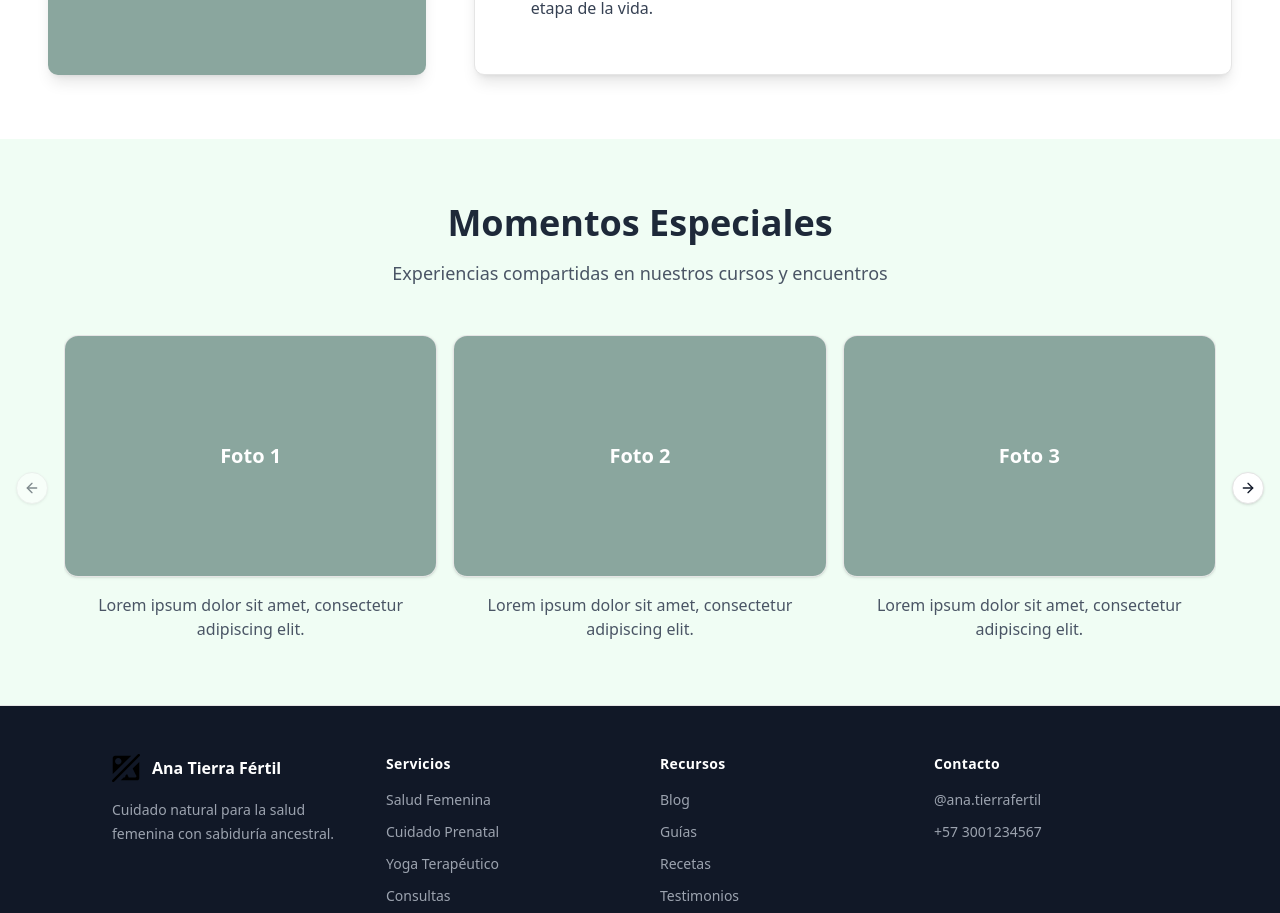
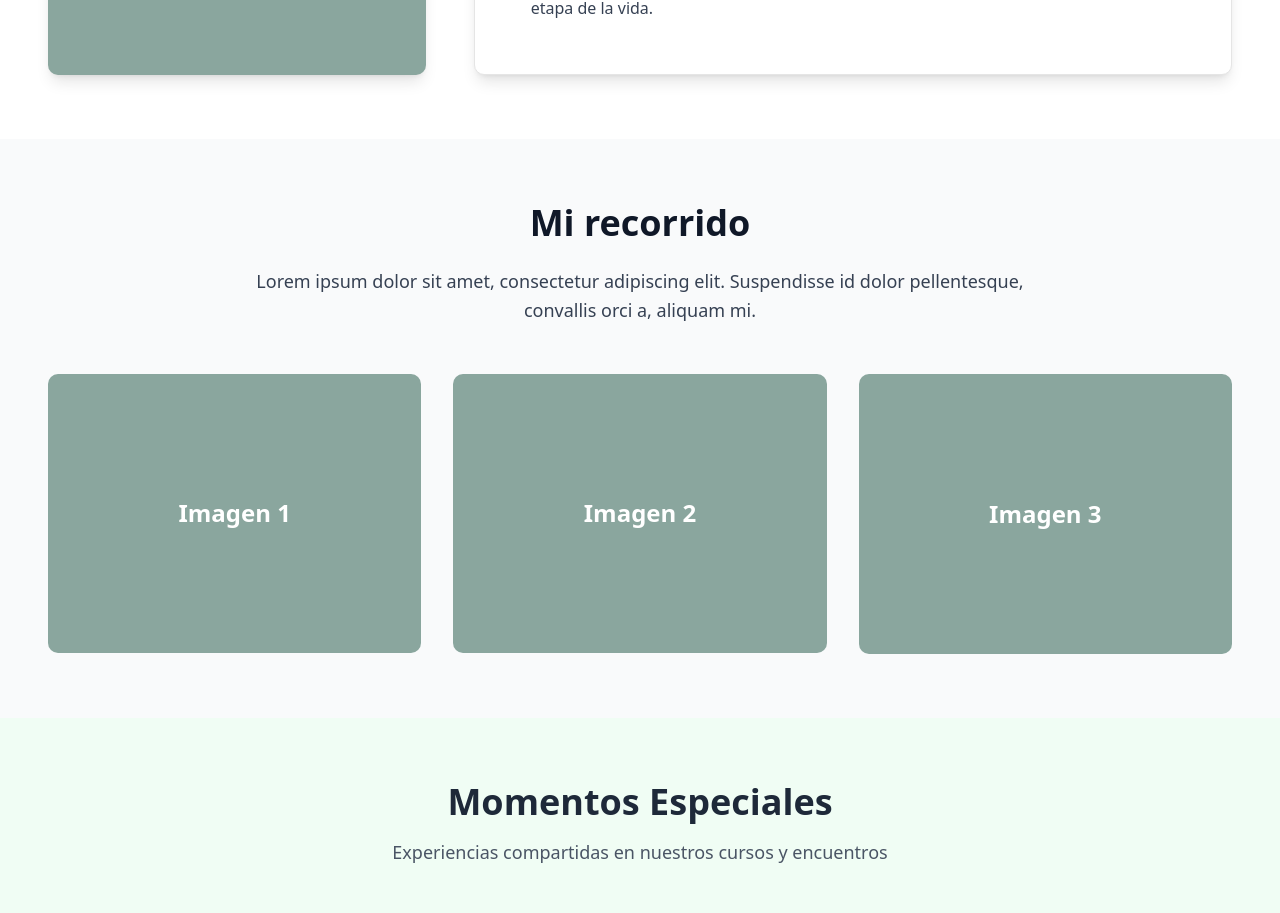
Before and after one commit to natanMedina/AnaTierraFertil, a Next.js app: page /biography in a window 1280 px wide. Shown: the part 1560-2473 px from the top of the page. Built offline with nearby package versions, Linux system fonts and the light colour scheme.

Commit message:
Sección de "Mi recorrido añadida"

```diff
--- a/src/app/(public)/biography/page.tsx
+++ b/src/app/(public)/biography/page.tsx
@@ -99,6 +99,37 @@ const BiographySection = () => (
   </div>
 )
 
+const JourneySection = () => (
+  <div className="relative z-10 py-16 bg-gray-50">
+    <div className="container mx-auto px-6 lg:px-12">
+      <div className="text-center mb-12">
+        <h2 className="text-4xl font-bold text-gray-900 mb-6">Mi recorrido</h2>
+        <p className="max-w-3xl mx-auto text-lg text-gray-700 leading-relaxed">
+          Lorem ipsum dolor sit amet, consectetur adipiscing elit. Suspendisse
+          id dolor pellentesque, convallis orci a, aliquam mi.
+        </p>
+      </div>
+
+      <div className="grid grid-cols-1 md:grid-cols-3 gap-8">
+        {/* Placeholder 1 */}
+        <div className="aspect-[4/3] overflow-hidden rounded-lg bg-brand flex items-center justify-center">
+          <span className="text-white text-2xl font-semibold">Imagen 1</span>
+        </div>
+
+        {/* Placeholder 2 */}
+        <div className="aspect-[4/3] overflow-hidden rounded-lg bg-brand flex items-center justify-center">
+          <span className="text-white text-2xl font-semibold">Imagen 2</span>
+        </div>
+
+        {/* Placeholder 3 */}
+        <div className="aspect-[4/3] overflow-hidden rounded-lg bg-brand flex items-center justify-center">
+          <span className="text-white text-2xl font-semibold">Imagen 3</span>
+        </div>
+      </div>
+    </div>
+  </div>
+)
+
 export default function BiographyPage() {
   return (
     <div className="relative min-h-screen overflow-hidden">
@@ -113,6 +144,7 @@ export default function BiographyPage() {
           </p>
         </div>
         <BiographySection />
+        <JourneySection />
         <SpecialMomentsSection />
       </div>
     </div>
```
